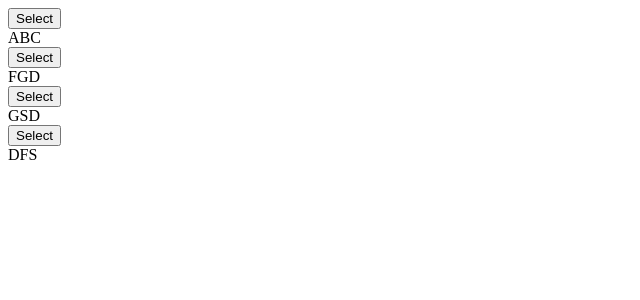
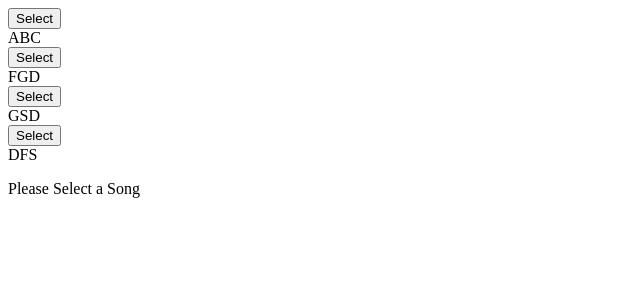
Before and after one commit to codeWithAshith/React-Redux-Course, a React (Create React App) app: page / in a window 1280 px wide. Shown: the top 300 px of the page, without its empty margins (0-640 px from the left). Built offline with nearby package versions, Linux system fonts and the light colour scheme; the HTML template or start-up script is replaced by a standard one.

Commit message:
07. Song details

```diff
--- a/src/App.jsx
+++ b/src/App.jsx
@@ -1,3 +1,4 @@
+import SongDetails from "./components/SongDetails";
 import SongList from "./components/SongList";
 
 const App = () => {
@@ -7,6 +8,9 @@ const App = () => {
         <div className="column eight wide">
           <SongList />
         </div>
+        <div className="column eight wide">
+          <SongDetails />
+        </div>
       </div>
     </div>
   );
--- a/src/components/SongDetails.jsx
+++ b/src/components/SongDetails.jsx
@@ -1,7 +1,26 @@
 import React from "react";
+import { connect } from "react-redux";
 
-const SongDetails = () => {
-  return <div>SongDetails</div>;
+const SongDetails = (props) => {
+  if (!props.song) {
+    return (
+      <div>
+        <p>Please Select a Song</p>
+      </div>
+    );
+  }
+
+  return (
+    <div>
+      <h4>SongDetails</h4>
+      <p>Title : {props.song.title}</p>
+      <p>Duration : {props.song.duration}</p>
+    </div>
+  );
 };
 
-export default SongDetails;
+const mapStateToProps = (state) => {
+  return { song: state.selectedSong };
+};
+
+export default connect(mapStateToProps)(SongDetails);
--- a/src/components/SongList.jsx
+++ b/src/components/SongList.jsx
@@ -25,10 +25,7 @@ const SongList = (props) => {
 };
 
 const mapsStateToProps = (state) => {
-  console.log(state);
   return { songs: state.songs };
 };
 
-export default connect(mapsStateToProps, { selectedSong: selectedSong })(
-  SongList
-);
+export default connect(mapsStateToProps, { selectedSong })(SongList);
--- a/src/reducers/index.js
+++ b/src/reducers/index.js
@@ -19,5 +19,5 @@ const selectedSongReducer = (selectedSong = null, action) => {
 
 export default combineReducers({
   songs: songsReducer,
-  selectecdSong: selectedSongReducer,
+  selectedSong: selectedSongReducer,
 });
```
